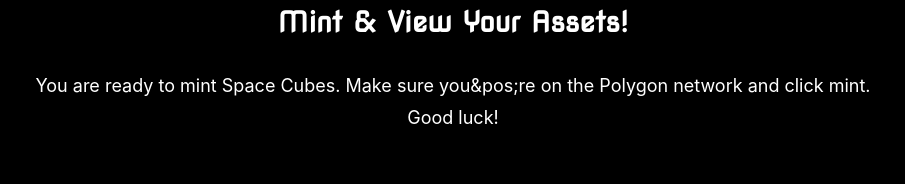
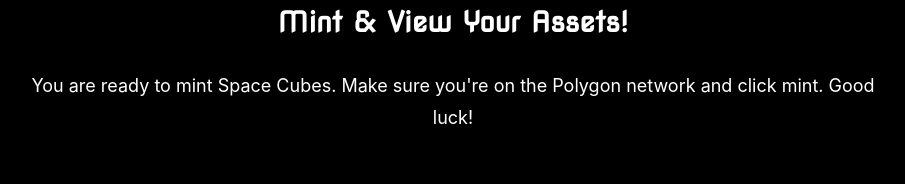
Before and after one commit to chambaz/space-cubes, a Next.js app: page / in a window 1280 px wide. Shown: the part 2664-2848 px from the top of the page, without its empty margins (187-1092 px from the left). Built offline with nearby package versions, Linux system fonts and the light colour scheme.

Commit message:
Encode &apos;

```diff
--- a/pages/index.js
+++ b/pages/index.js
@@ -402,8 +402,8 @@ export default function Home() {
                   Mint &amp; View Your Assets!
                 </h3>
                 <p>
-                  You are ready to mint Space Cubes. Make sure you&pos;re on the
-                  Polygon network and click mint. Good luck!
+                  You are ready to mint Space Cubes. Make sure you&apos;re on
+                  the Polygon network and click mint. Good luck!
                 </p>
               </div>
             </div>
```
